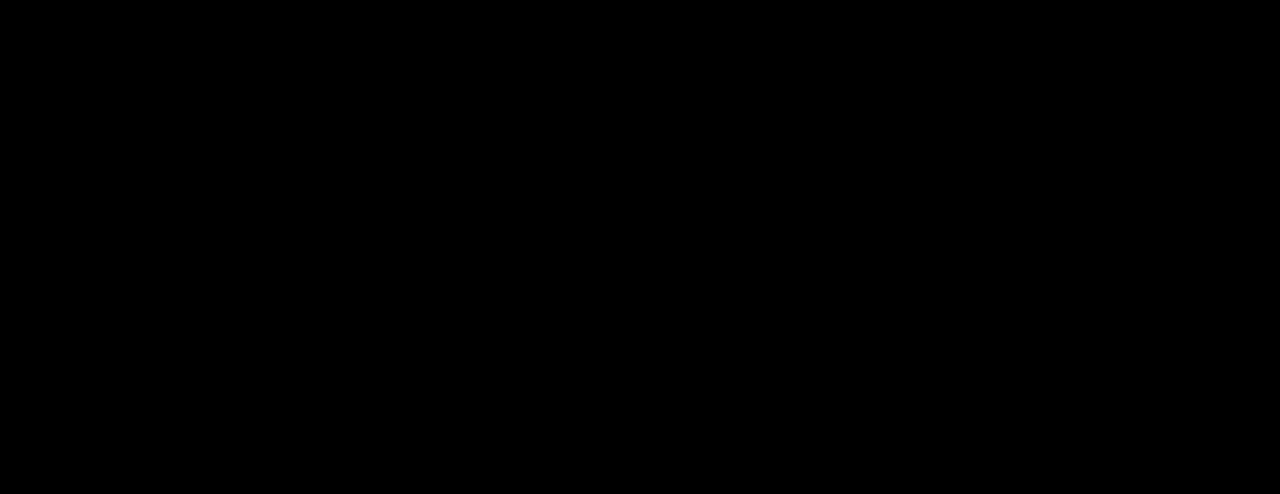
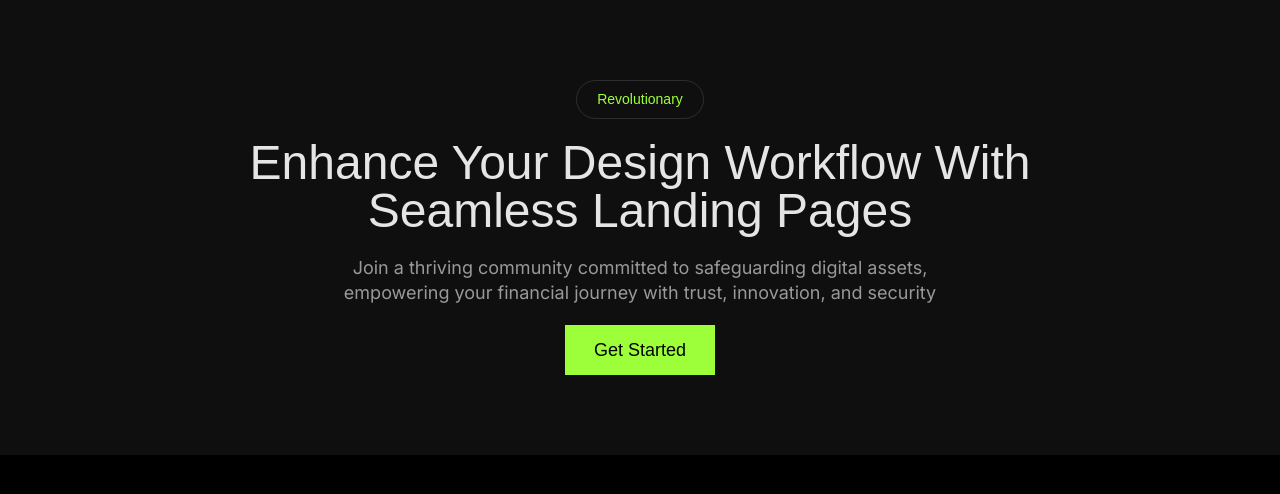
Before and after one commit to anastasia331/NeoFi, a plain HTML site: page index.html in a window 1280 px wide. Drawn offline with Linux system fonts and the light colour scheme; a web font is replaced by a local one.

Commit message:
neofiRevolutionary

```diff
--- a/index.html
+++ b/index.html
@@ -22,7 +22,15 @@
 
     </header>
     <main>
-
+<section class="revolutionary">
+    <div class="container">
+        <p class="revolutionary__decoration-text">Revolutionary</p>
+        <h2 class="revolutionary__title">Enhance Your Design Workflow with Seamless Landing Pages</h2>
+        <p class="revolutionary__text">Join a thriving community committed to safeguarding digital assets, empowering your financial journey with trust,
+        innovation, and security</p>
+            <button class=revolutionary__btn>Get Started </button>
+    </div>
+</section>
 
 
     </main>
--- a/style/style.scss
+++ b/style/style.scss
@@ -20,3 +20,68 @@ body {
     margin: 0 auto;
     padding: 0 15px;
 }
+.revolutionary{
+    padding: 80px 0;
+    background-color: $colorDark;
+    text-align: center;
+
+&__decoration-text {
+    color: $colorPrimary;
+    display: inline-block;
+    font-size: 14px;
+    font-weight: 400;
+    margin-bottom: 20px;
+    border: 1px solid #2e2e2e;
+    padding: 10px 20px;
+    border-radius: 24px;
+    line-height: 17px;
+
+}
+
+&__title {
+    text-transform: capitalize;
+    font-size: 48px;
+    font-weight: 400;
+    line-height: 100%;
+    color: $colorTitle;
+    max-width: 878px;
+    margin: 0 auto 20px;
+}
+
+&__text {
+    font-size: 18px;
+    margin: 0 auto 20px;
+    color: $colorText;
+    font-weight: 400;
+    max-width: 644px;
+    font-family: $fontFamily;
+    line-height: 140%;
+}
+
+&__btn{
+    background-color: $colorPrimary;
+    padding: 14px 29px;
+    color: #000;
+    font-size: 18px;
+    font-weight: 400;
+    line-height: 22px;
+    border: none;
+    transition: transform 0.3s ease;
+}
+&__btn:hover{
+    transform: scale(1.1);
+    box-shadow: 0 0 5px #9DFF3A;
+}
+}
+@media(max-width:767px){
+    .revolutionary{
+        padding: 40px 20px;
+    }
+    .revolutionary__title{
+        font-size: 28px;
+
+    }
+    .revolutionary__text{
+        font-size: 16px;
+    }
+}
```
Also changed, not shown: style/style.css, 1 other file.
